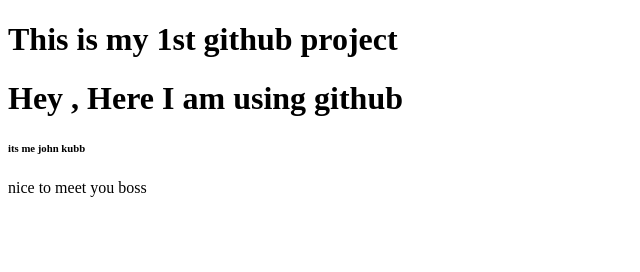
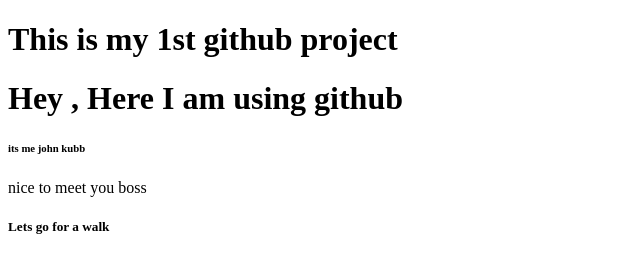
Before and after one commit to Pranto1806019/my-first-website, a plain HTML site: page index.html in a window 1280 px wide. Shown: the full height of the page, 0-640 px from the left. Drawn offline with Linux system fonts and the light colour scheme.

Commit message:
4th change

```diff
--- a/index.html
+++ b/index.html
@@ -10,5 +10,6 @@
     <h1>Hey , Here I am using github</h1>
     <h6>its me john kubb</h6>
     <p>nice to meet you boss</p>
+    <h5>Lets go for a walk</h5>
 </body>
 </html>
```
